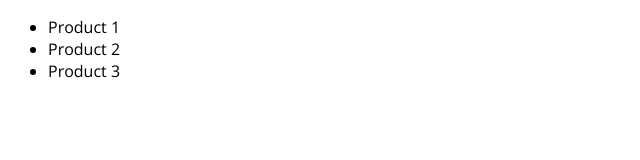
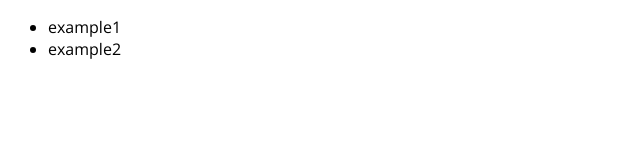
Before and after one commit to Alfonso-Jim/nextjs-course-code-04, a Next.js app: page / in a window 1280 px wide. Shown: the top 160 px of the page, without its empty margins (0-640 px from the left). Built offline with nearby package versions, Linux system fonts and the light colour scheme.

Commit message:
Add getStaticProps fn to index page

```diff
--- a/pages/index.js
+++ b/pages/index.js
@@ -1,11 +1,23 @@
 function HomePage(props) {
+  const { data } = props;
   return (
     <ul>
-      <li>Product 1</li>
-      <li>Product 2</li>
-      <li>Product 3</li>
+      {data.map((item) => (
+        <li key={item.id}>{item.name}</li>
+      ))}
     </ul>
   );
 }
 
+export const getStaticProps = async () => {
+  return {
+    props: {
+      data: [
+        { id: '01', name: 'example1' },
+        { id: '02', name: 'example2' },
+      ],
+    },
+  };
+};
+
 export default HomePage;
```
